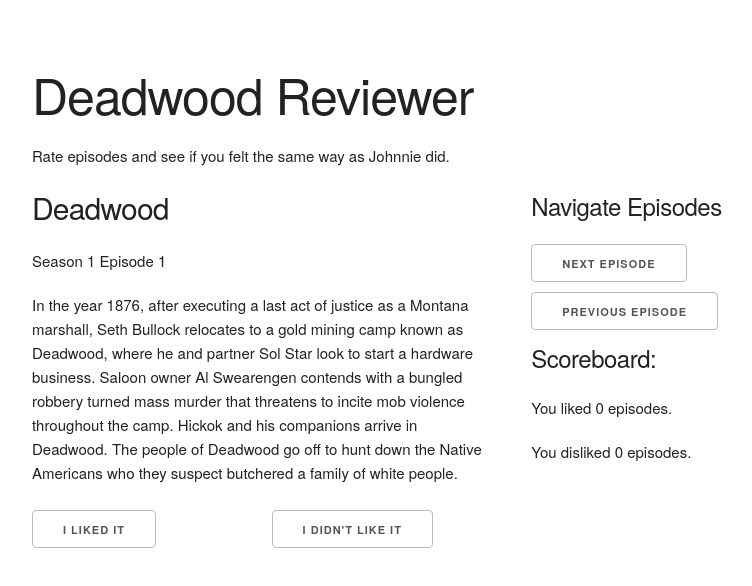
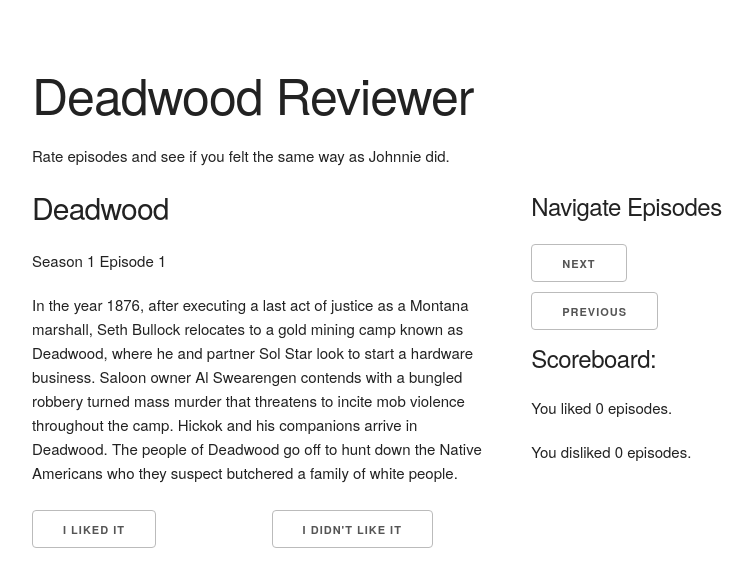
Before and after one commit to johnniereg/deadwood-reviewer, a React (Create React App) app: page / in a window 1280 px wide. Shown: the top 586 px of the page, without its empty margins (128-880 px from the left). Built offline with nearby package versions, Linux system fonts and the light colour scheme.

Commit message:
Layout change

```diff
--- a/src/App.js
+++ b/src/App.js
@@ -108,16 +108,20 @@
               </div>
             </div>
             <div className="one-half column">
+              <div className="row">
                 <h5>Navigate Episodes</h5>
                 <div onClick={(e) => {this.changeEpisode('next')}}>
-                <a className="button">Next Episode</a>
+                  <a className="button">Next</a>
                 </div>
                 <div onClick={(e) => { this.changeEpisode('previous') }}>
-                <a className="button">Previous Episode</a>
+                  <a className="button u-width-full">Previous</a>
                 </div>
+              </div>
+              <div className="row">
                 <h5>Scoreboard:</h5>
                 <h6>You liked {this.state.likes} episodes.</h6>
                 <h6>You disliked {this.state.dislikes} episodes.</h6>
+              </div>
             </div>
           </div>
         </div>
```
Lines whose indentation alone changed are shown as unchanged.
